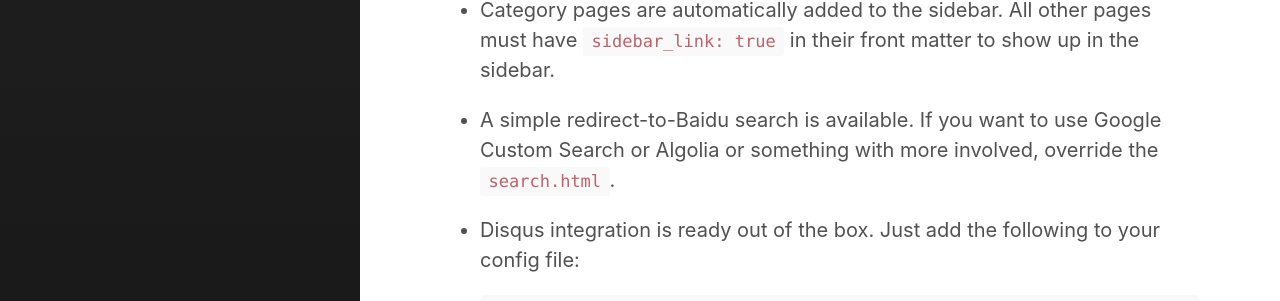
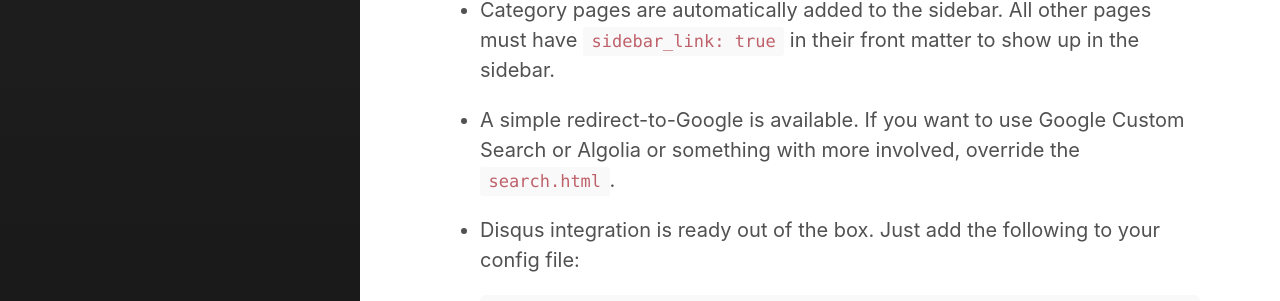
Before and after one commit to fuzhongwangcs/fuzhongwangcs.github.io, a Jekyll site: the page built from _posts/2017-06-01-hello-hydeout.md, in a window 1280 px wide. Shown: the part 1477-1778 px from the top of the page. Built offline with Jekyll 4.4.1, drawn with Linux system fonts in a browser that asks for light colours.

Commit message:
百度修改为谷歌（搜索）。

```diff
--- a/_includes/search-form.html
+++ b/_includes/search-form.html
@@ -1,4 +1,4 @@
-<form action="https://www.baidu.com/s" class="search-form">
+<form action="https://google.com/search" class="search-form">
   <div class="search-row">
     <input id="search-bar" type="search" name="q" />
 
--- a/_posts/2017-06-01-hello-hydeout.md
+++ b/_posts/2017-06-01-hello-hydeout.md
@@ -60,7 +60,7 @@ of the body (e.g. for custom JS) by defining your own
   must have `sidebar_link: true` in their front matter to show up in
   the sidebar.
 
-* A simple redirect-to-Baidu search is available. If you want to use
+* A simple redirect-to-Google is available. If you want to use
   Google Custom Search or Algolia or something with more involved,
   override the `search.html`.
 
--- a/search.html
+++ b/search.html
@@ -1,4 +1,4 @@
 ---
 layout: search
-title: Baidu Search
+title: Google Search
 ---
```
Also changed, not shown: README.md.
